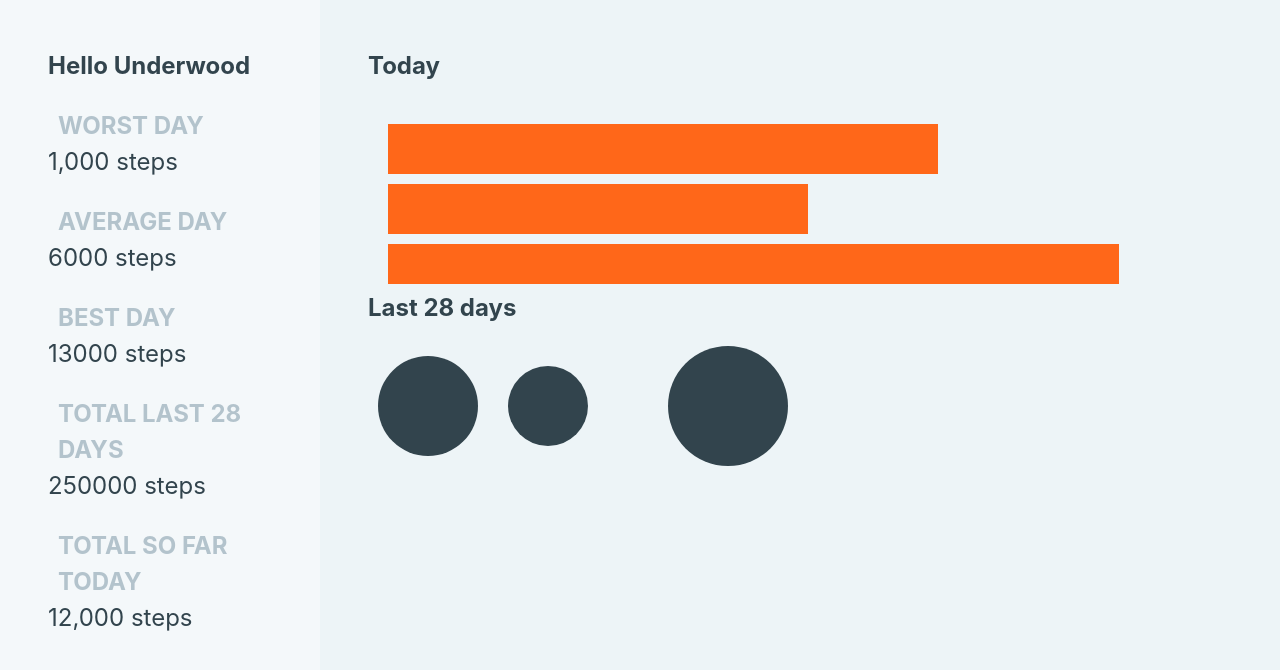
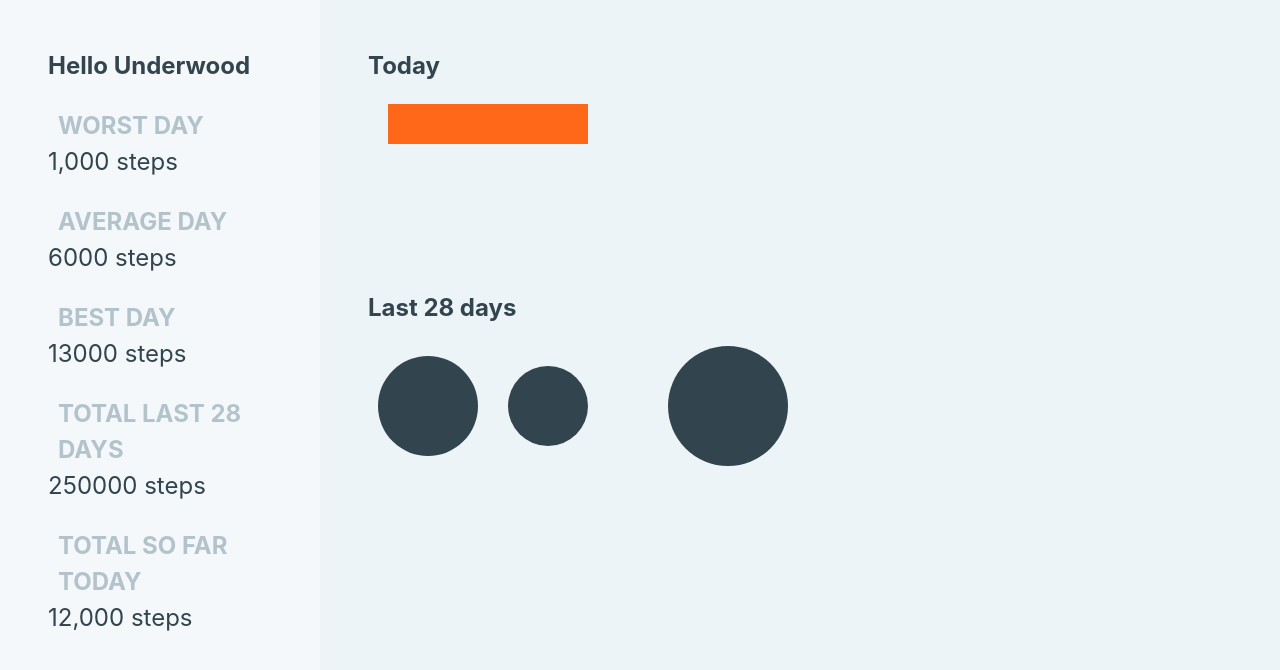
Before and after one commit to KingsLandingCS/Data-Visualization-D3.js, a plain HTML site: page course-flix/index.html in a window 1280 px wide. Shown: the top 670 px of the page. Drawn offline with Linux system fonts and the light colour scheme; a web font is replaced by a local one.

Commit message:
learning

```diff
--- a/course-flix/index.html
+++ b/course-flix/index.html
@@ -32,9 +32,7 @@
     <main>
         <h1>Today</h1>
         <svg width="900" height="200">
-            <rect x="20" y="40" width="300" height="50"></rect>
-            <rect x="20" y="100" width="350" height="50"></rect>
-            <rect x="20" y="160" width="200" height="50"></rect>
+
         </svg>
 
         <h1>Last 28 days</h1>
--- a/course-flix/main.js
+++ b/course-flix/main.js
@@ -19,15 +19,31 @@
 
 
 
-const rectTags = document.querySelectorAll("rect");
-const data = [550, 420, 731];
+// const rectTags = document.querySelectorAll("rect");
 
 
 
+// rectTags.forEach((tag, i) => {
 
-rectTags.forEach((tag, i) => {
+//     // const width = 100 + 300 * i;
+//     const width = data[i];
+//     tag.setAttribute("width", width + "px");
+// })
 
-    // const width = 100 + 300 * i;
-    const width = data[i];
-    tag.setAttribute("width", width + "px");
+
+
+const data = [550, 420, 731, 420];
+
+const todaySvg = document.querySelector("svg");
+
+data.forEach((d, i) => {
+
+    const rectTag = document.createElementNS("http://www.w3.org/2000/svg", "rect");
+    rectTag.setAttribute("x", "20");
+    rectTag.setAttribute("y", "20");
+    rectTag.setAttribute("width", "200");
+    rectTag.setAttribute("height", "40");
+
+
+    todaySvg.append(rectTag);
 })
```
